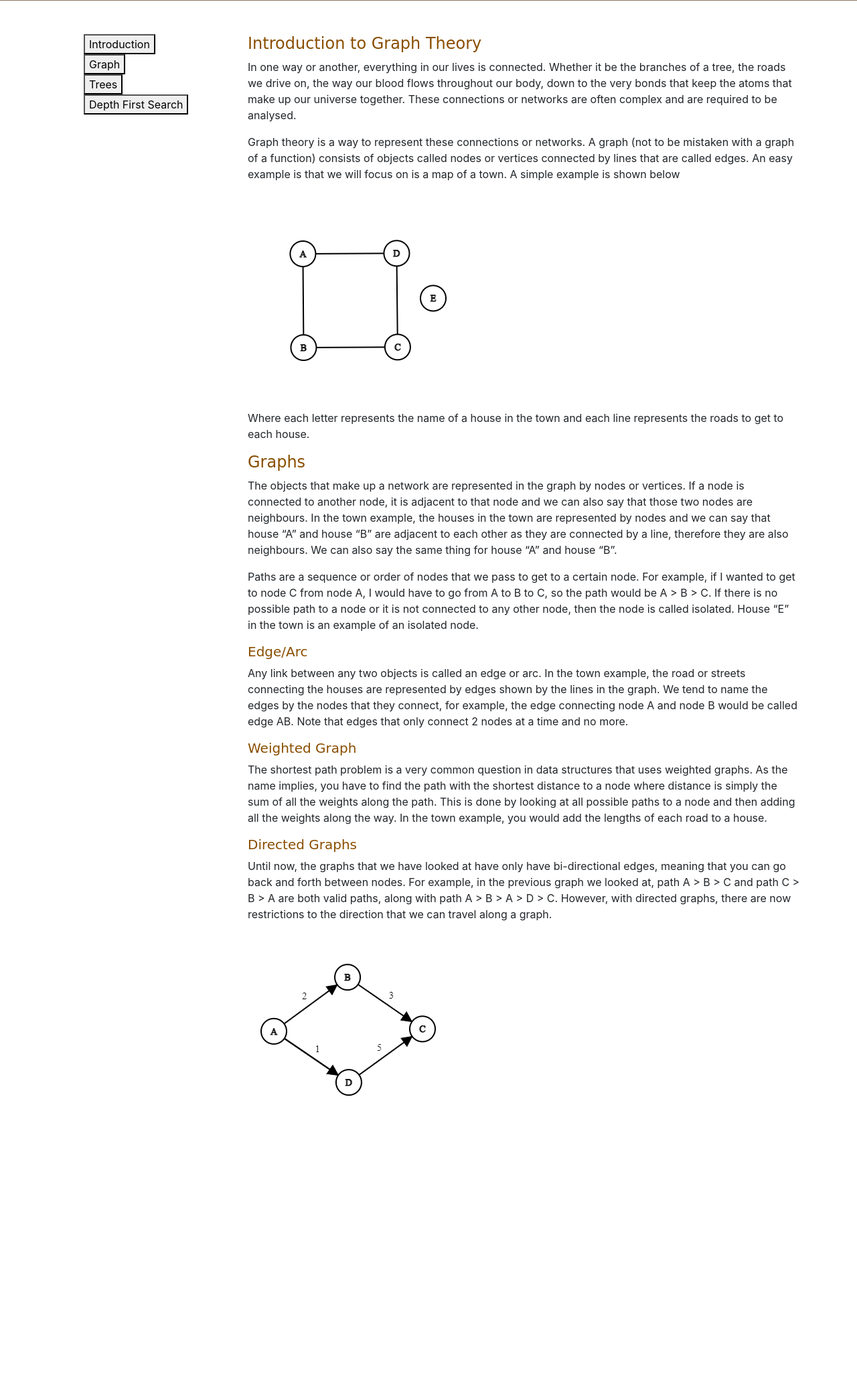
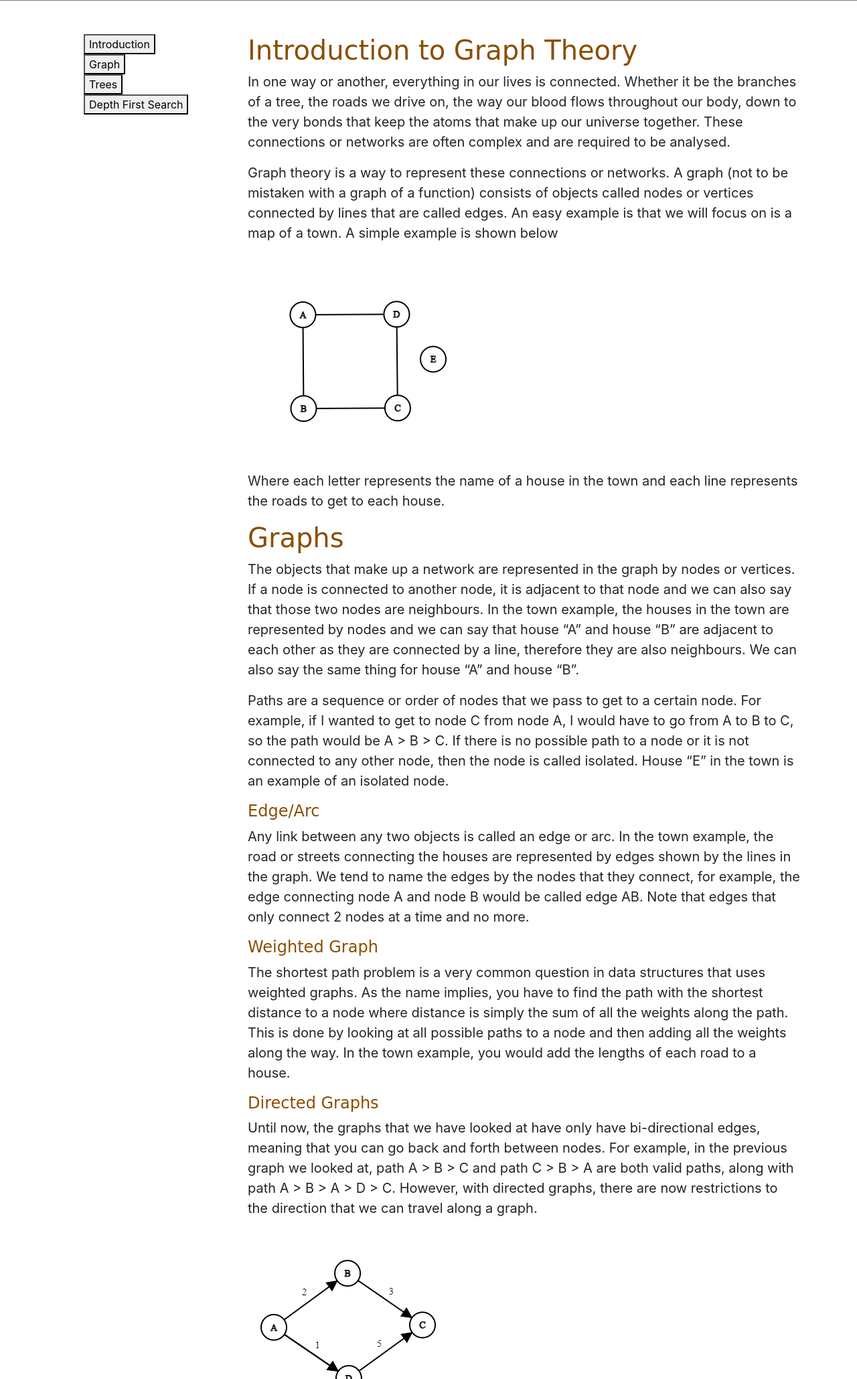
Before and after one commit to thomas-cleary-uwa/cits3403-project, a Flask app: page /content in a window 1280 px wide. Shown: the part 287-2346 px from the top of the page at 67% size. Before the commit the page ends 1924 px from the top, so only its background shows below. Run offline with Flask 2, Linux system fonts and the light colour scheme; some web fonts are replaced.

Commit message:
added style classes to content

```diff
--- a/app/static/css/ezTrees.css
+++ b/app/static/css/ezTrees.css
@@ -10,10 +10,14 @@ body {
 }
 
 .page-heading {
+  font-size: 250%;
+}
+
+.page-subheading {
   font-size: 150%;
 }
 
-.page-subheading {
+.page-text {
   font-size: 125%;
 }
 
--- a/app/templates/content.html
+++ b/app/templates/content.html
@@ -26,39 +26,39 @@
 
             <div class="contentSection" id="Introduction" style="display: block;">
                 <h1 class="page-heading">Introduction to Graph Theory</h1>
-                <p>In one way or another, everything in our lives is connected. Whether it be the branches of a tree, the roads we drive on, the way our blood flows throughout our body, down to the very bonds that keep the atoms that make up our universe together. These connections or networks are often complex and are required to be analysed.</p>
-                <p>Graph theory is a way to represent these connections or networks. A graph (not to be mistaken with a graph of a function) consists of objects called nodes or vertices connected by lines that are called edges. An easy example is that we will focus on is a map of a town. A simple example is shown below</p>
+                <p class="page-text">In one way or another, everything in our lives is connected. Whether it be the branches of a tree, the roads we drive on, the way our blood flows throughout our body, down to the very bonds that keep the atoms that make up our universe together. These connections or networks are often complex and are required to be analysed.</p>
+                <p class="page-text">Graph theory is a way to represent these connections or networks. A graph (not to be mistaken with a graph of a function) consists of objects called nodes or vertices connected by lines that are called edges. An easy example is that we will focus on is a map of a town. A simple example is shown below</p>
                 <img src="../static/images/basic.png" alt="Basic Graph">
-                <p>Where each letter represents the name of a house in the town and each line represents the roads to get to each house.</p>
+                <p class="page-text">Where each letter represents the name of a house in the town and each line represents the roads to get to each house.</p>
             </div>
 
             <div class="contentSection" id="Graphs" style="display: block;">
 
                 <h1 class="page-heading">Graphs</h1>
-                <p>The objects that make up a network are represented in the graph by nodes or vertices. If a node is connected to another node, it is adjacent to that node and we can also say that those two nodes are neighbours. In the town example, the houses in the town are represented by nodes and we can say that house “A” and house “B” are adjacent to each other as they are connected by a line, therefore they are also neighbours. We can also say the same thing for house “A” and house “B”.</p>
-                <p>Paths are a sequence or order of nodes that we pass to get to a certain node. For example, if I wanted to get to node C from node A, I would have to go from A to B to C, so the path would be A > B > C. If there is no possible path to a node or it is not connected to any other node, then the node is called isolated. House “E” in the town is an example of an isolated node.</p>
+                <p class="page-text">The objects that make up a network are represented in the graph by nodes or vertices. If a node is connected to another node, it is adjacent to that node and we can also say that those two nodes are neighbours. In the town example, the houses in the town are represented by nodes and we can say that house “A” and house “B” are adjacent to each other as they are connected by a line, therefore they are also neighbours. We can also say the same thing for house “A” and house “B”.</p>
+                <p class="page-text">Paths are a sequence or order of nodes that we pass to get to a certain node. For example, if I wanted to get to node C from node A, I would have to go from A to B to C, so the path would be A > B > C. If there is no possible path to a node or it is not connected to any other node, then the node is called isolated. House “E” in the town is an example of an isolated node.</p>
 
                 <h1 class="page-subheading">Edge/Arc</h1>
-                <p>Any link between any two objects is called an edge or arc. In the town example, the road or streets connecting the houses are represented by edges shown by the lines in the graph. We tend to name the edges by the nodes that they connect, for example, the edge connecting node A and node B would be called edge AB. Note that edges that only connect 2 nodes at a time and no more.</p>
+                <p class="page-text">Any link between any two objects is called an edge or arc. In the town example, the road or streets connecting the houses are represented by edges shown by the lines in the graph. We tend to name the edges by the nodes that they connect, for example, the edge connecting node A and node B would be called edge AB. Note that edges that only connect 2 nodes at a time and no more.</p>
 
                 <h1 class="page-subheading">Weighted Graph</h1>
-                <p>The shortest path problem is a very common question in data structures that uses weighted graphs. As the name implies, you have to find the path with the shortest distance to a node where distance is simply the sum of all the weights along the path. This is done by looking at all possible paths to a node and then adding all the weights along the way. In the town example, you would add the lengths of each road to a house.</p>
+                <p class="page-text">The shortest path problem is a very common question in data structures that uses weighted graphs. As the name implies, you have to find the path with the shortest distance to a node where distance is simply the sum of all the weights along the path. This is done by looking at all possible paths to a node and then adding all the weights along the way. In the town example, you would add the lengths of each road to a house.</p>
 
                 <h1 class="page-subheading">Directed Graphs</h1>
-                <p>Until now, the graphs that we have looked at have only have bi-directional edges, meaning that you can go back and forth between nodes. For example, in the previous graph we looked at, path A > B > C and path C > B > A are both valid paths, along with path A > B > A > D > C. However, with directed graphs, there are now restrictions to the direction that we can travel along a graph.</p>
+                <p class="page-text">Until now, the graphs that we have looked at have only have bi-directional edges, meaning that you can go back and forth between nodes. For example, in the previous graph we looked at, path A > B > C and path C > B > A are both valid paths, along with path A > B > A > D > C. However, with directed graphs, there are now restrictions to the direction that we can travel along a graph.</p>
                 <img src="../static/images/directed.png" alt="Directed Graph">
             </div>
 
             <div class="contentSection" id="Trees" style="display: none;">
 
                 <h1 class="page-heading">Introduction to Trees</h1>
-                <p>Trees are commonly used variation of directed graphs that are represented in the shape of an upside-down tree. This is demonstrated in the following images</p>
+                <p class="page-text">Trees are commonly used variation of directed graphs that are represented in the shape of an upside-down tree. This is demonstrated in the following images</p>
                 <img src="../static/images/basic_tree.png" alt="Basic Tree Graph">
                 <img src="../static/images/tree.png" alt="Tree Graph">
-                <p>The image on the left is an example of a binary tree which is a very commonly used data structure while the image on the right is used to help visualise the concept of a tree. As can be seen from comparing the two, we can say that node A is the root node, where the entire tree is created from. We can also say that node B and C are the branches of the tree, also commonly called internal nodes. Finally we can say that nodes D,E,F and G are the leaves  of the tree or more commonly known as the external nodes.</p>
+                <p class="page-text">The image on the left is an example of a binary tree which is a very commonly used data structure while the image on the right is used to help visualise the concept of a tree. As can be seen from comparing the two, we can say that node A is the root node, where the entire tree is created from. We can also say that node B and C are the branches of the tree, also commonly called internal nodes. Finally we can say that nodes D,E,F and G are the leaves  of the tree or more commonly known as the external nodes.</p>
 
                 <h1 class="page-subheading">Parent, Child and Sibling Nodes</h1>
-                <p>Some commonly used terms in trees are parent, child and sibling nodes. These terms come from the concept of a family tree. Think of the graph on the left as your mums’ side of the family:</p>
+                <p class="page-text">Some commonly used terms in trees are parent, child and sibling nodes. These terms come from the concept of a family tree. Think of the graph on the left as your mums’ side of the family:</p>
                 <ul>
                     <li>Node A would represent your grandma</li>
                     <li>Node B and C would represent your mum and aunty respectively</li>
@@ -66,34 +66,34 @@
                     <li>Node F and G would represent your cousins</li>
                 </ul>
 
-                <p>You would say that your grandma is the parent of your mum and aunty, hence A is the parent node of B and C who in turn, are the child nodes of A. You would also say that your mum and aunty are siblings and therefore node B and C are sibling nodes.</p>
-                <p>Here is an example of the graph being applied to the family tree</p>
+                <p class="page-text">You would say that your grandma is the parent of your mum and aunty, hence A is the parent node of B and C who in turn, are the child nodes of A. You would also say that your mum and aunty are siblings and therefore node B and C are sibling nodes.</p>
+                <p class="page-text">Here is an example of the graph being applied to the family tree</p>
                 <img src="../static/images/family_tree.png" alt="Family Tree Graph">
-                <p>As shown from the family tree concept, any node that has a directed edge pointing towards another node is the parent of that node and that node is now a child node. In trees, we also refer to nodes with no children as the external nodes of the tree or the leaves of the tree as there is nothing branching out from them. As such, any other node that is not an external node is an internal node as they exist inside the tree.Note that any paths in a tree must go downwards due to the direction of the edges</p>
+                <p class="page-text">As shown from the family tree concept, any node that has a directed edge pointing towards another node is the parent of that node and that node is now a child node. In trees, we also refer to nodes with no children as the external nodes of the tree or the leaves of the tree as there is nothing branching out from them. As such, any other node that is not an external node is an internal node as they exist inside the tree.Note that any paths in a tree must go downwards due to the direction of the edges</p>
 
                 <h1 class="page-subheading">Root Nodes</h1>
-                <p>The root node is simply the node at the top of the tree. There is only one root node in any tree and there is only one possible path from the root node to any other node in the tree. In the example graph, node A is the root node.</p>
+                <p class="page-text">The root node is simply the node at the top of the tree. There is only one root node in any tree and there is only one possible path from the root node to any other node in the tree. In the example graph, node A is the root node.</p>
 
                 <h1 class="page-subheading">Depth</h1>
-                <p>Every node has a depth which is the number of edges from the node to the tree’s root node. To calculate depth, we start at the root node and go along a downwards path until we reach the target node, counting the number of edges along the way. Note that the path we have chosen should not matter and any path that reaches the target node can be used. For example, node 6 in the tree graph would have depth of 3.</p>
+                <p class="page-text">Every node has a depth which is the number of edges from the node to the tree’s root node. To calculate depth, we start at the root node and go along a downwards path until we reach the target node, counting the number of edges along the way. Note that the path we have chosen should not matter and any path that reaches the target node can be used. For example, node 6 in the tree graph would have depth of 3.</p>
 
                 <h1 class="page-subheading">Level</h1>
-                <p>Every node has a level which is normally calculated as depth + 1. It can also be thought of as the generation of the node when visualising a family tree. From the family tree example, we can say that your grandma is the first generation in the family tree and therefore, node A has a level of 1 or exists at level 1 of the tree. Your mum and aunty would then be the second generation of the tree and therefore node B and C have a level of 2 and so forth. Note that levels ALWAYS START FROM 1. From the example of the node 8 of the tree graph has a level of 2.</p>
+                <p class="page-text">Every node has a level which is normally calculated as depth + 1. It can also be thought of as the generation of the node when visualising a family tree. From the family tree example, we can say that your grandma is the first generation in the family tree and therefore, node A has a level of 1 or exists at level 1 of the tree. Your mum and aunty would then be the second generation of the tree and therefore node B and C have a level of 2 and so forth. Note that levels ALWAYS START FROM 1. From the example of the node 8 of the tree graph has a level of 2.</p>
 
                 <h1 class="page-subheading">Height</h1>
-                <p>The height of a tree is the number of edges that exist on the longest downward path from the root node to a leaf node. To find this, imagine we are starting from the ground up, so we start at the lowest leaf node and go along an upwards path to the root, counting the number of edges along the way. Note that a common question that involves the height of the tree is what is the maximum number of nodes a tree can have if it has a height of “h”. Simply use the formula max =2^h– 1.</p>
+                <p class="page-text">The height of a tree is the number of edges that exist on the longest downward path from the root node to a leaf node. To find this, imagine we are starting from the ground up, so we start at the lowest leaf node and go along an upwards path to the root, counting the number of edges along the way. Note that a common question that involves the height of the tree is what is the maximum number of nodes a tree can have if it has a height of “h”. Simply use the formula max =2^h– 1.</p>
             </div>
 
             <div class="contentSection" id="DFS" style="display: none;">
                 <h1 class="page-heading">Introduction to Tree Traversal Algorithms</h1>
-                <p>Trees are often used in a variety of problems. For example, you are a great grandfather, and your memory is not that great these days. You hear you have a great granddaughter named Lily. You want to know if this is true and who her parents are.</p>
-                <p>Due to your poor memory, you only know the names of your own kids so you can only ask them the names of their kids. Unfortunately, poor memory runs in the family and each family member only knows the names of their siblings and their own children.</p>
-                <p>This is situation where you would need to search through your entire family tree to see if Lily really exists. But what would be the fastest or most efficient way of searching through this tree? This is where Tree Traversal Algorithms Come in></p>
-                <p>A Tree Traversal Algorithm is a way of searching through a tree ensuring that all nodes have been checked. We will be focusing on one type of algorithm called a Depth First Search</p>
+                <p class="page-text">Trees are often used in a variety of problems. For example, you are a great grandfather, and your memory is not that great these days. You hear you have a great granddaughter named Lily. You want to know if this is true and who her parents are.</p>
+                <p class="page-text">Due to your poor memory, you only know the names of your own kids so you can only ask them the names of their kids. Unfortunately, poor memory runs in the family and each family member only knows the names of their siblings and their own children.</p>
+                <p class="page-text">This is situation where you would need to search through your entire family tree to see if Lily really exists. But what would be the fastest or most efficient way of searching through this tree? This is where Tree Traversal Algorithms Come in></p>
+                <p class="page-text">A Tree Traversal Algorithm is a way of searching through a tree ensuring that all nodes have been checked. We will be focusing on one type of algorithm called a Depth First Search</p>
 
-                <h1 class="page-subheading">Introduction to Depth First Search</h1>
-                <p>Depth First Search involves searching all the way down one path in a tree. If our goal is not achieved down that one path, you would backtrack up one level and go down another path. In the family tree problem, you would ask your children if they have children, then ask that child the same thing until you find someone without a child, then you would know that you have reached the bottom of your family tree (reached a leaf).</p>
-                <p>If that child is not Lily, you would then see if their parents if they have any other children and see if Lily is one of them. If not, you would then check the parent of that parent and check their children. This process is repeated until you have checked your whole family tree</p>
+                <h1 class="page-heading">Introduction to Depth First Search</h1>
+                <p class="page-text">Depth First Search involves searching all the way down one path in a tree. If our goal is not achieved down that one path, you would backtrack up one level and go down another path. In the family tree problem, you would ask your children if they have children, then ask that child the same thing until you find someone without a child, then you would know that you have reached the bottom of your family tree (reached a leaf).</p>
+                <p class="page-text">If that child is not Lily, you would then see if their parents if they have any other children and see if Lily is one of them. If not, you would then check the parent of that parent and check their children. This process is repeated until you have checked your whole family tree</p>
             </div>
         </div>
     </div>
```
